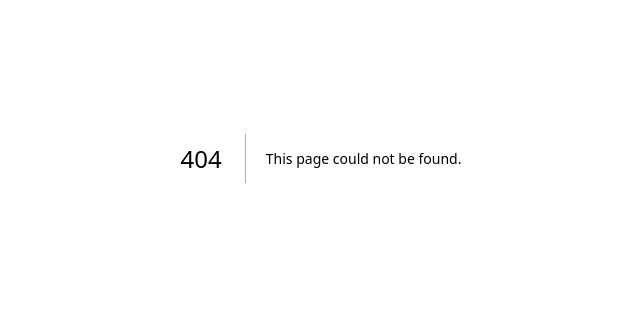
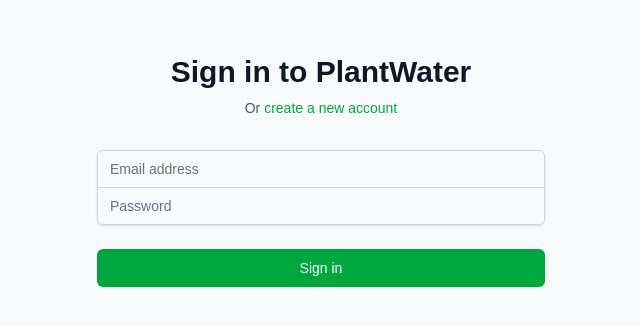
Before and after one commit to sfrankmartin/plantwater, a Next.js app: page /auth/signin in a window 1280 px wide. Before the commit this address had no page. Shown: the part 242-568 px from the top of the page, without its empty margins (319-959 px from the left). Built offline with nearby package versions, Linux system fonts and the light colour scheme.

Commit message:
feat(auth): sign-in page

```diff
--- /dev/null
+++ b/src/app/auth/signin/page.tsx
@@ -0,0 +1,106 @@
+'use client'
+
+import { useState } from 'react'
+import { signIn } from 'next-auth/react'
+import { useRouter } from 'next/navigation'
+import Link from 'next/link'
+
+export default function SignIn() {
+  const [email, setEmail] = useState('')
+  const [password, setPassword] = useState('')
+  const [error, setError] = useState('')
+  const [loading, setLoading] = useState(false)
+  const router = useRouter()
+
+  const handleSubmit = async (e: React.FormEvent) => {
+    e.preventDefault()
+    setLoading(true)
+    setError('')
+
+    try {
+      const result = await signIn('credentials', {
+        email,
+        password,
+        redirect: false
+      })
+
+      if (result?.error) {
+        setError('Invalid email or password')
+      } else {
+        router.push('/dashboard')
+      }
+    } catch {
+      setError('An error occurred. Please try again.')
+    } finally {
+      setLoading(false)
+    }
+  }
+
+  return (
+    <div className="min-h-screen flex items-center justify-center bg-gray-50 py-12 px-4 sm:px-6 lg:px-8">
+      <div className="max-w-md w-full space-y-8">
+        <div>
+          <h2 className="mt-6 text-center text-3xl font-extrabold text-gray-900">
+            Sign in to PlantWater
+          </h2>
+          <p className="mt-2 text-center text-sm text-gray-600">
+            Or{' '}
+            <Link href="/auth/signup" className="font-medium text-green-600 hover:text-green-500">
+              create a new account
+            </Link>
+          </p>
+        </div>
+        <form className="mt-8 space-y-6" onSubmit={handleSubmit}>
+          <div className="rounded-md shadow-sm -space-y-px">
+            <div>
+              <label htmlFor="email" className="sr-only">
+                Email address
+              </label>
+              <input
+                id="email"
+                name="email"
+                type="email"
+                autoComplete="email"
+                required
+                className="appearance-none rounded-none relative block w-full px-3 py-2 border border-gray-300 placeholder-gray-500 text-gray-900 rounded-t-md focus:outline-none focus:ring-green-500 focus:border-green-500 focus:z-10 sm:text-sm"
+                placeholder="Email address"
+                value={email}
+                onChange={(e) => setEmail(e.target.value)}
+              />
+            </div>
+            <div>
+              <label htmlFor="password" className="sr-only">
+                Password
+              </label>
+              <input
+                id="password"
+                name="password"
+                type="password"
+                autoComplete="current-password"
+                required
+                className="appearance-none rounded-none relative block w-full px-3 py-2 border border-gray-300 placeholder-gray-500 text-gray-900 rounded-b-md focus:outline-none focus:ring-green-500 focus:border-green-500 focus:z-10 sm:text-sm"
+                placeholder="Password"
+                value={password}
+                onChange={(e) => setPassword(e.target.value)}
+              />
+            </div>
+          </div>
+
+          {error && (
+            <div className="text-red-600 text-sm text-center">{error}</div>
+          )}
+
+          <div>
+            <button
+              type="submit"
+              disabled={loading}
+              className="group relative w-full flex justify-center py-2 px-4 border border-transparent text-sm font-medium rounded-md text-white bg-green-600 hover:bg-green-700 focus:outline-none focus:ring-2 focus:ring-offset-2 focus:ring-green-500 disabled:opacity-50"
+            >
+              {loading ? 'Signing in...' : 'Sign in'}
+            </button>
+          </div>
+        </form>
+      </div>
+    </div>
+  )
+}
```
